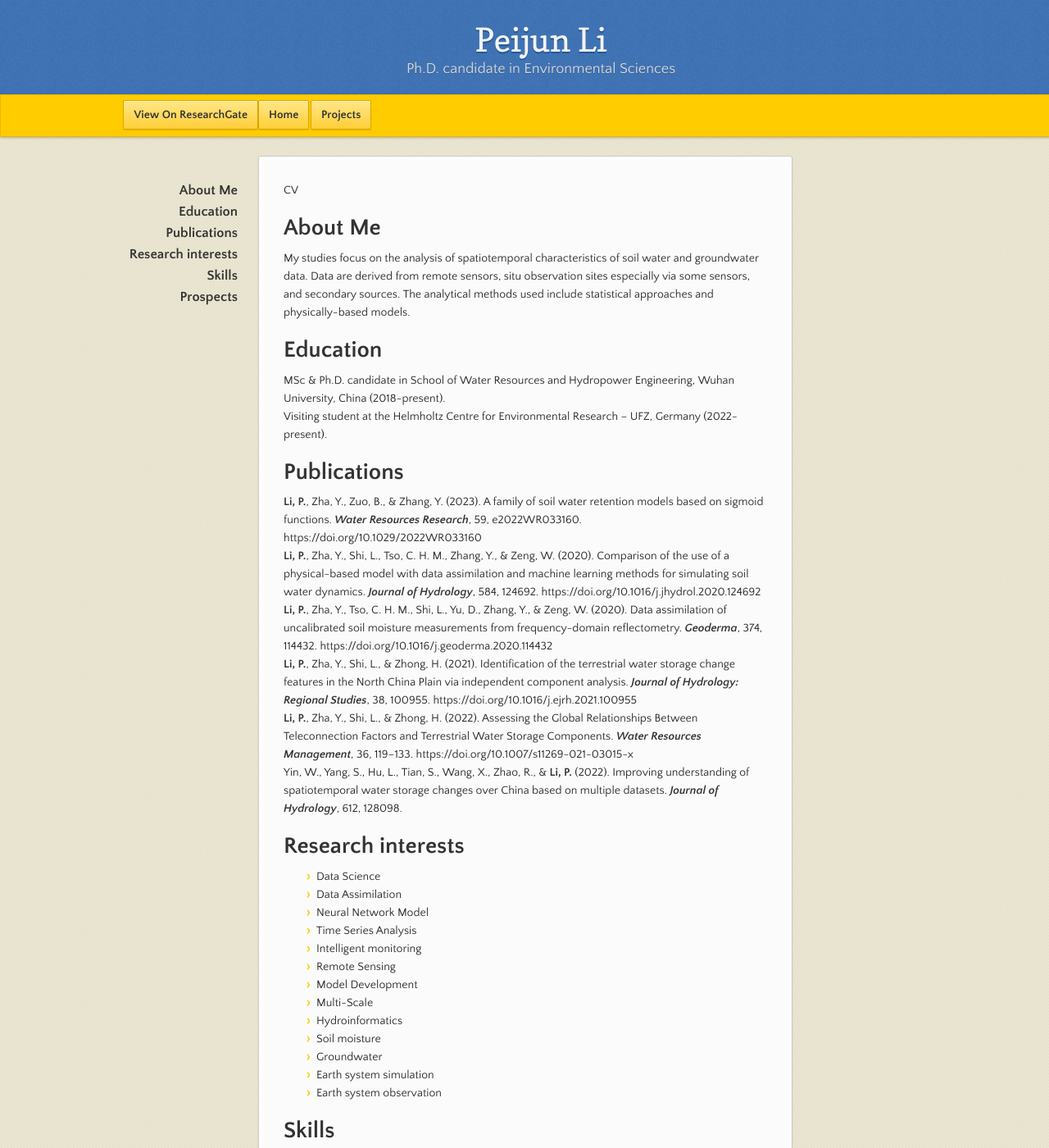
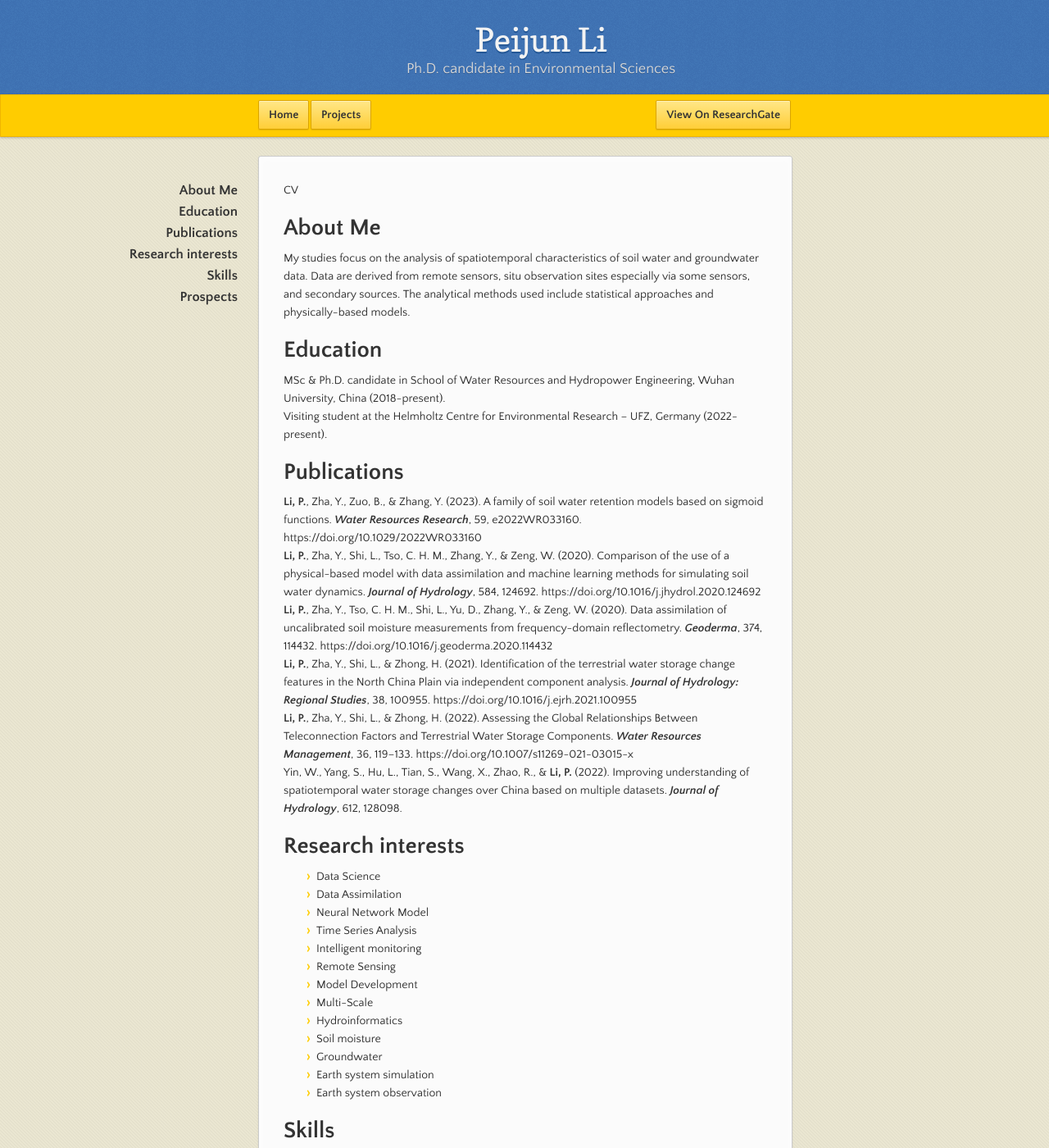
Before and after one commit to PercyLeeMaxWell/PercyLeeMaxWell.github.io, a Jekyll site: the page built from index.md, in a window 1280 px wide and 1400 px high. Shown: the whole window at 82% size. Built offline with Jekyll 4.4.1, drawn with Linux system fonts in a browser that asks for light colours.

Commit message:
Update jekyll-theme-leap-day.scss

```diff
--- a/_sass/jekyll-theme-leap-day.scss
+++ b/_sass/jekyll-theme-leap-day.scss
@@ -250,7 +250,7 @@ header {
   .fork0 {
     position:fixed;
     right:50%;
-    margin-right:325px;
+    margin-right:-325px;
     padding: 10px 12px;
     margin-top: 6px;
     line-height:14px;
```
